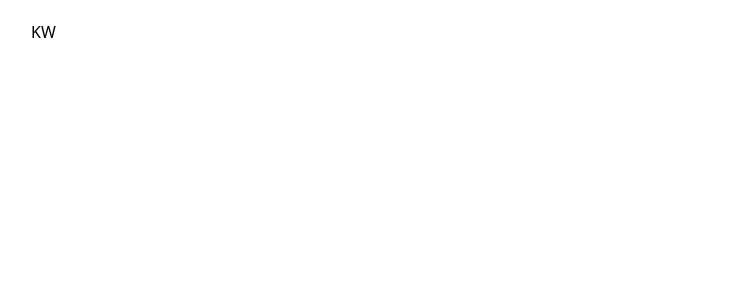
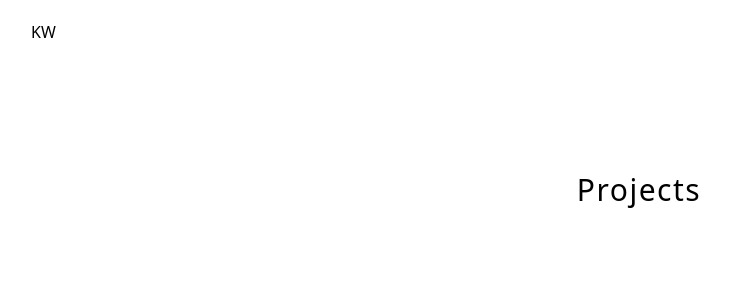
Before and after one commit to katsuyawakabayashi/portfolio, a React (Create React App) app: page /projects in a window 1280 px wide. Shown: the top 300 px of the page, without its empty margins (1-731 px from the left). Built offline with nearby package versions, Linux system fonts and the light colour scheme.

Commit message:
Format CSS

```diff
--- a/src/index.css
+++ b/src/index.css
@@ -3,12 +3,16 @@
 @tailwind utilities;
 
 
-.body-content {
-    @apply leading-loose tracking-wider;
+.content-container {
+    @apply h-screen flex flex-col items-center;
 }
 
 .body-container {
     @apply font-light text-lg sm:text-xl md:text-2xl lg:text-3xl  mt-14 mx-10 sm:mt-24 sm:mx-20 md:mx-24 lg:mx-28;
+}
+
+.body-content {
+    @apply leading-loose tracking-wider;
 }
 
 .pulse-blue {
@@ -35,7 +39,3 @@
     @apply py-6 px-16 rounded-full text-3xl hover:text-blue-400  transition duration-300 ease-in-out
     mb-10;
 }
-
-.content-container {
-    @apply h-screen flex flex-col items-center;
-}
--- a/src/pages/about.js
+++ b/src/pages/about.js
@@ -3,9 +3,10 @@ import React from 'react';
 function About() {
     return (
         <>
-            <div className="font-light text-lg sm:text-xl md:text-2xl lg:text-3xl  mt-14 mx-14 sm:mt-24 sm:mx-20 md:mx-24 lg:mx-28 mb-20">
-                <p className="body-content">
-                    I love learning new things. <br />
+            <div className="content-container">
+                <div className="font-light text-lg sm:text-xl md:text-2xl lg:text-3xl  mt-14 mx-14 sm:mt-24 sm:mx-20 md:mx-24 lg:mx-28 mb-20">
+                    <p className="body-content">
+                        I love learning new things. <br />
                 I grew up in Japan and I was a pre-med student before I came to the US.
                 I learned C/C++, Java, HTML/CSS since I came here and I am currently learning React.
                 <br />I enjoy programming since it empowers me to build my ideas.
@@ -19,21 +20,9 @@ function About() {
                 Since the day I learned that I fell in love with the process.
                 {/* And I really enjoy what I am doing :) */}
 
-                </p>
+                    </p>
+                </div>
             </div>
-
-
-
-
-
-
-
-
-
-
-
-
-
         </>
     );
 };
--- a/src/pages/projects.js
+++ b/src/pages/projects.js
@@ -3,7 +3,13 @@ import React from 'react';
 function Projects() {
     return (
         <>
-
+            <div className="content-container">
+                <div className="body-container">
+                    <div className="body-content">
+                        Projects
+                    </div>
+                </div>
+            </div>
         </>
     );
 };
```
